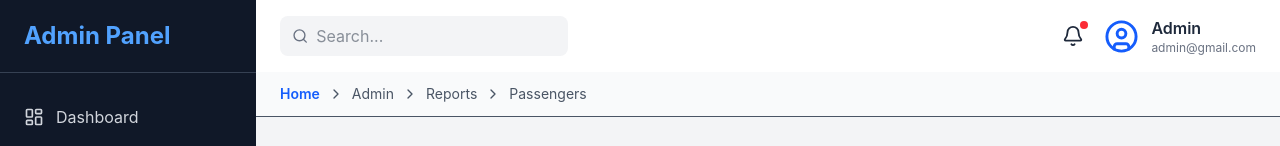
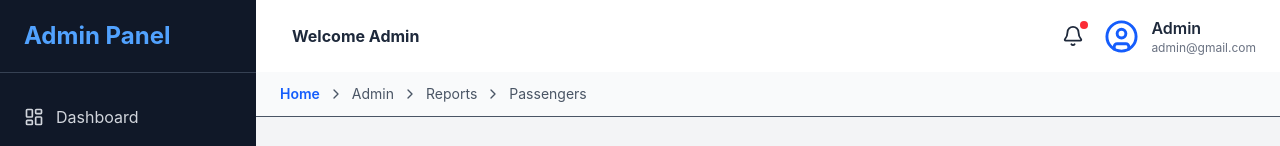
Before and after one commit to AishwaryaLole/Online_Cab_Booking, a React (Vite) app in the folder online-cab-booking-frontend/: page /admin/reports/passengers in a window 1280 px wide. Shown: the top 146 px of the page. Built offline with nearby package versions, Linux system fonts and the light colour scheme; no server answers.

Commit message:
Remove search bar

```diff
--- a/online-cab-booking-frontend/src/components/admin/AdminNavbar.jsx
+++ b/online-cab-booking-frontend/src/components/admin/AdminNavbar.jsx
@@ -31,13 +31,8 @@ const AdminNavbar = ({ sidebarOpen, setSidebarOpen }) => {
           </button>
 
           {/* Search */}
-          <div className="hidden md:flex items-center bg-gray-100 rounded-lg px-3 py-2 w-72">
-            <Search size={18} className="text-gray-500" />
-            <input
-              type="text"
-              placeholder="Search..."
-              className="bg-transparent outline-none ml-2 w-full"
-            />
+          <div className="hidden md:flex items-center rounded-lg px-3 py-2 w-72">
+            <h1 className="font-bold">Welcome Admin</h1>
           </div>
         </div>
 
```
